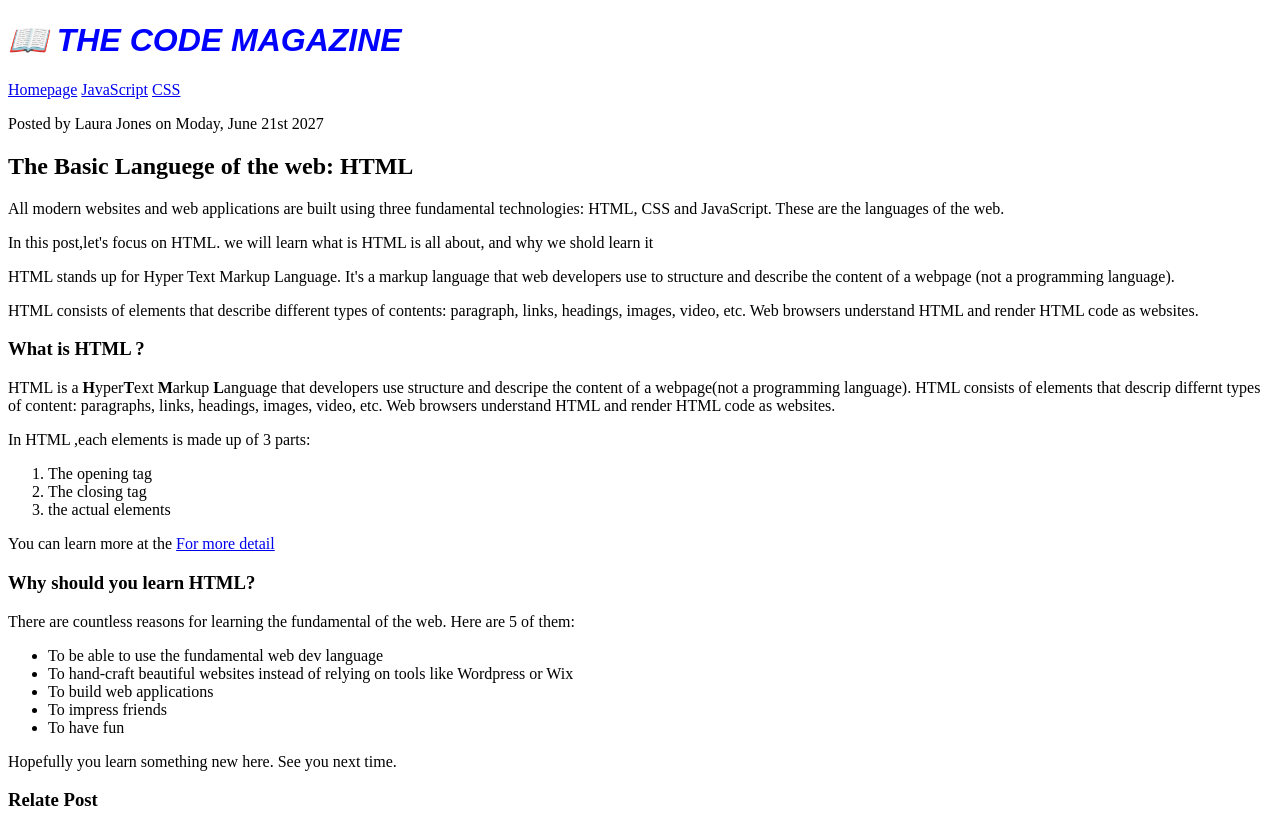
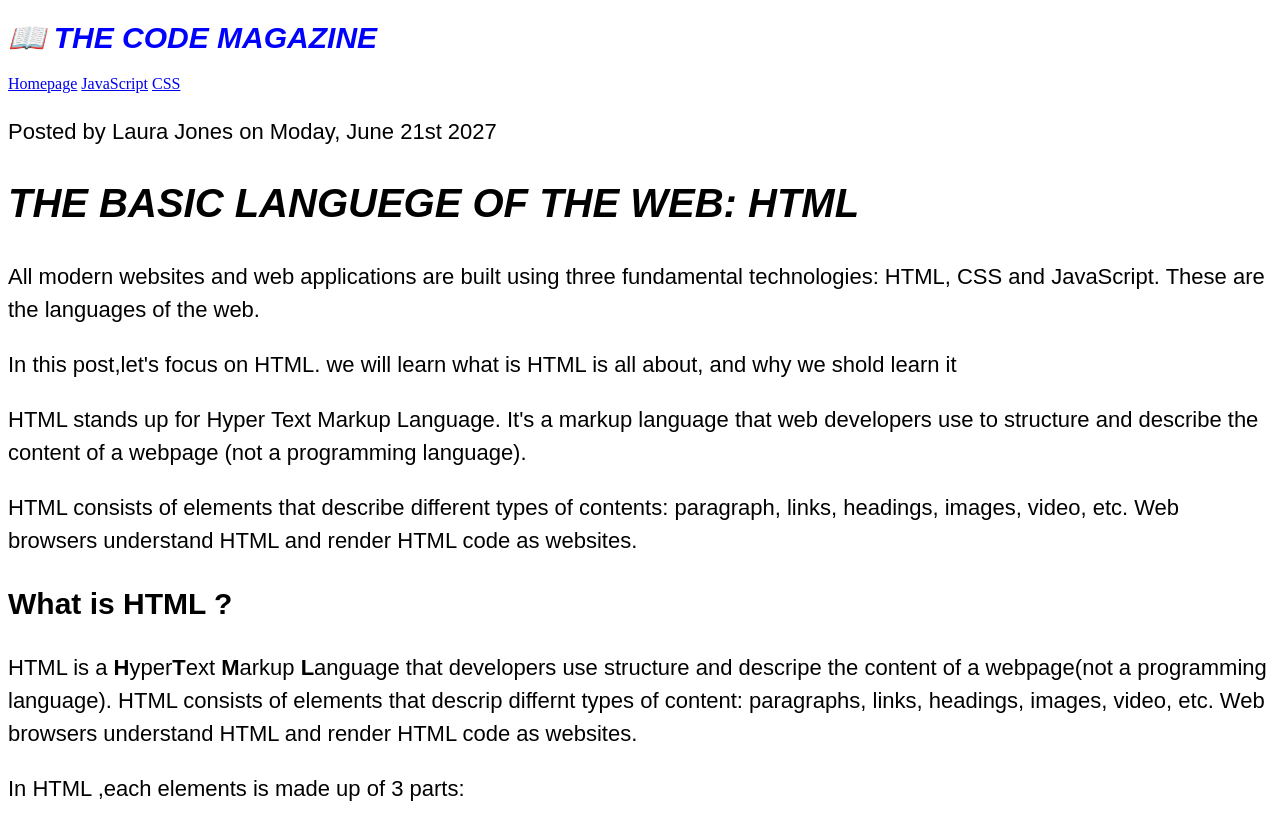
Before and after one commit to Suntipap1312/HMTL-Exercise2-HTML-CSS, a plain HTML site: page index.html in a window 1280 px wide. Shown: the top 814 px of the page. Drawn offline with Linux system fonts and the light colour scheme.

Commit message:
updated changes

```diff
--- a/style.css
+++ b/style.css
@@ -1,7 +1,37 @@
 h1 {
   color: blue;
-  font-size: 30;
+  font-size: 30px;
   font-family: sans-serif;
   text-transform: uppercase;
   font-style: italic;
 }
+
+h2 {
+  font-size: 40px;
+  font-family: sans-serif;
+  text-transform: uppercase;
+  font-style: italic;
+}
+
+h3 {
+  font-size: 30px;
+  font-family: sans-serif;
+}
+
+h4 {
+  font-size: 20px;
+  font-family: sans-serif;
+  text-transform: uppercase;
+  text-align: center;
+}
+
+p {
+  font-size: 22px;
+  font-family: sans-serif;
+  line-height: 1.5;
+}
+
+li {
+  font-family: sans-serif;
+  font-size: 20px;
+}
```
